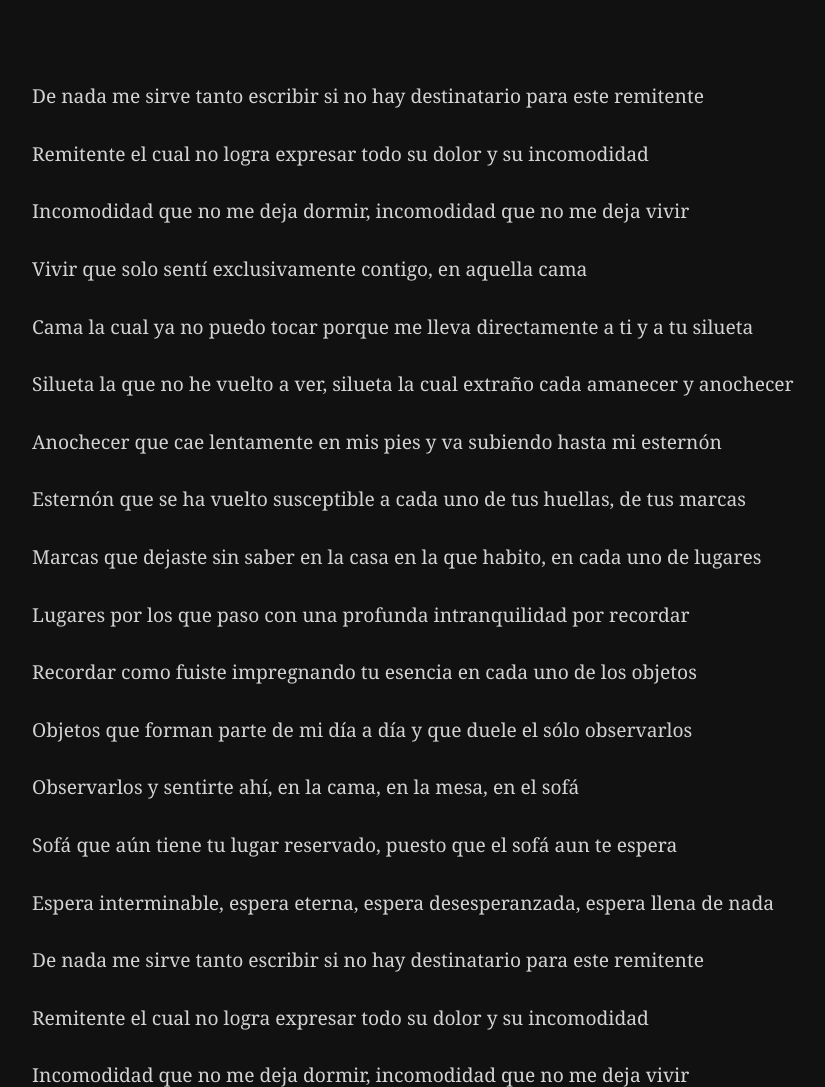
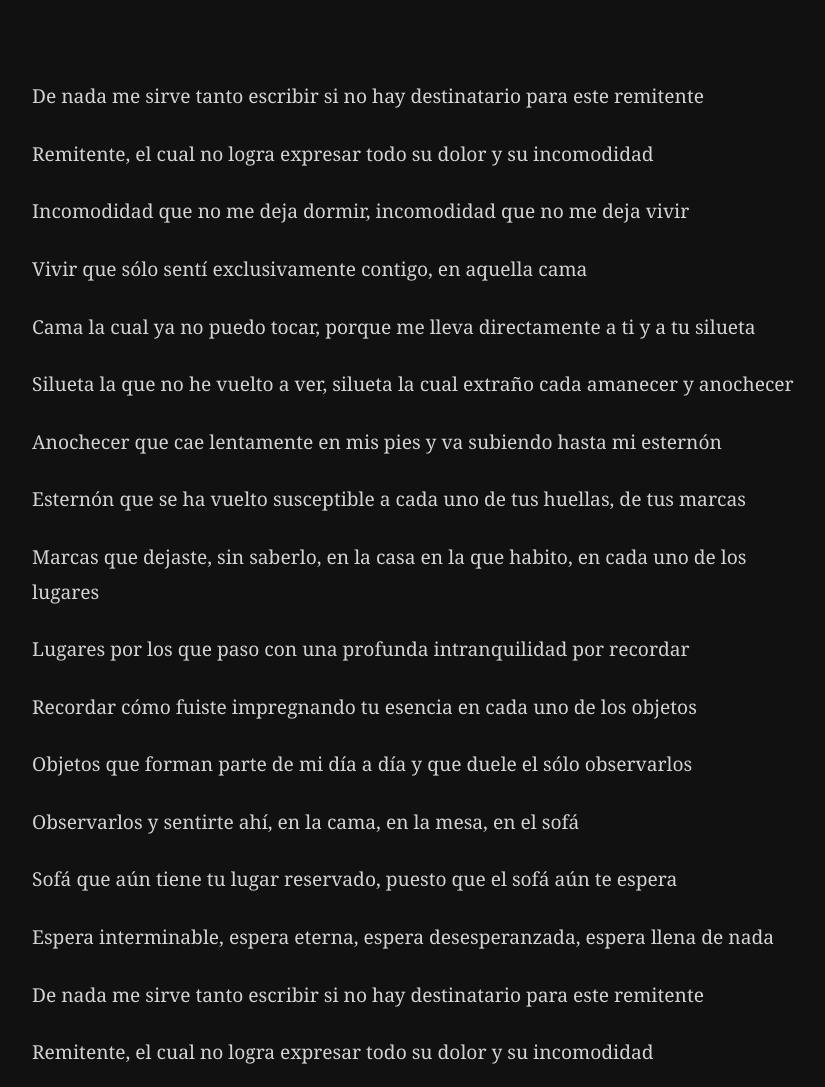
Before and after one commit to Maxel300/De-nada, a plain HTML site: page index.html in a window 1280 px wide. Shown: the part 740-1827 px from the top of the page, without its empty margins (224-1049 px from the left). Drawn offline with Linux system fonts and the light colour scheme.

Commit message:
index.html

```diff
--- a/index.html
+++ b/index.html
@@ -33,19 +33,19 @@
   <script>
     const versos = [
       "De nada me sirve tanto escribir si no hay destinatario para este remitente",
-      "Remitente el cual no logra expresar todo su dolor y su incomodidad",
+      "Remitente, el cual no logra expresar todo su dolor y su incomodidad",
       "Incomodidad que no me deja dormir, incomodidad que no me deja vivir",
-      "Vivir que solo sentí exclusivamente contigo, en aquella cama",
-      "Cama la cual ya no puedo tocar porque me lleva directamente a ti y a tu silueta",
+      "Vivir que sólo sentí exclusivamente contigo, en aquella cama",
+      "Cama la cual ya no puedo tocar, porque me lleva directamente a ti y a tu silueta",
       "Silueta la que no he vuelto a ver, silueta la cual extraño cada amanecer y anochecer",
       "Anochecer que cae lentamente en mis pies y va subiendo hasta mi esternón",
       "Esternón que se ha vuelto susceptible a cada uno de tus huellas, de tus marcas",
-      "Marcas que dejaste sin saber en la casa en la que habito, en cada uno de lugares",
+      "Marcas que dejaste, sin saberlo, en la casa en la que habito, en cada uno de los lugares",
       "Lugares por los que paso con una profunda intranquilidad por recordar",
-      "Recordar como fuiste impregnando tu esencia en cada uno de los objetos",
+      "Recordar cómo fuiste impregnando tu esencia en cada uno de los objetos",
       "Objetos que forman parte de mi día a día y que duele el sólo observarlos",
       "Observarlos y sentirte ahí, en la cama, en la mesa, en el sofá",
-      "Sofá que aún tiene tu lugar reservado, puesto que el sofá aun te espera",
+      "Sofá que aún tiene tu lugar reservado, puesto que el sofá aún te espera",
       "Espera interminable, espera eterna, espera desesperanzada, espera llena de nada"
     ];
 
```
